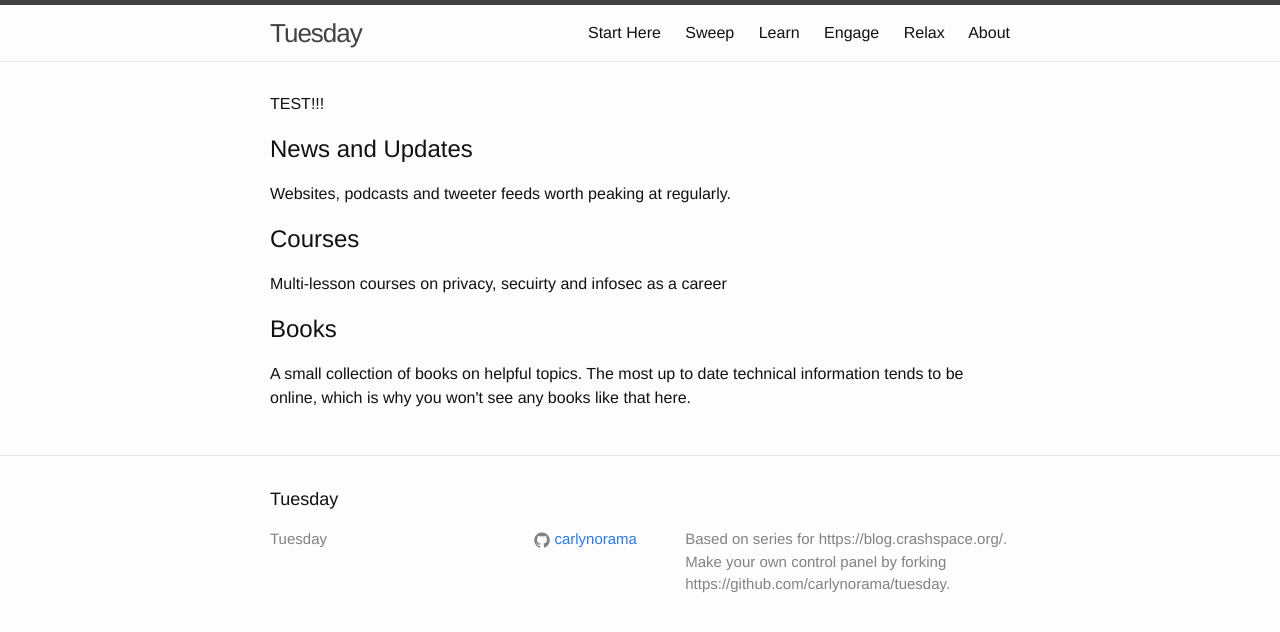
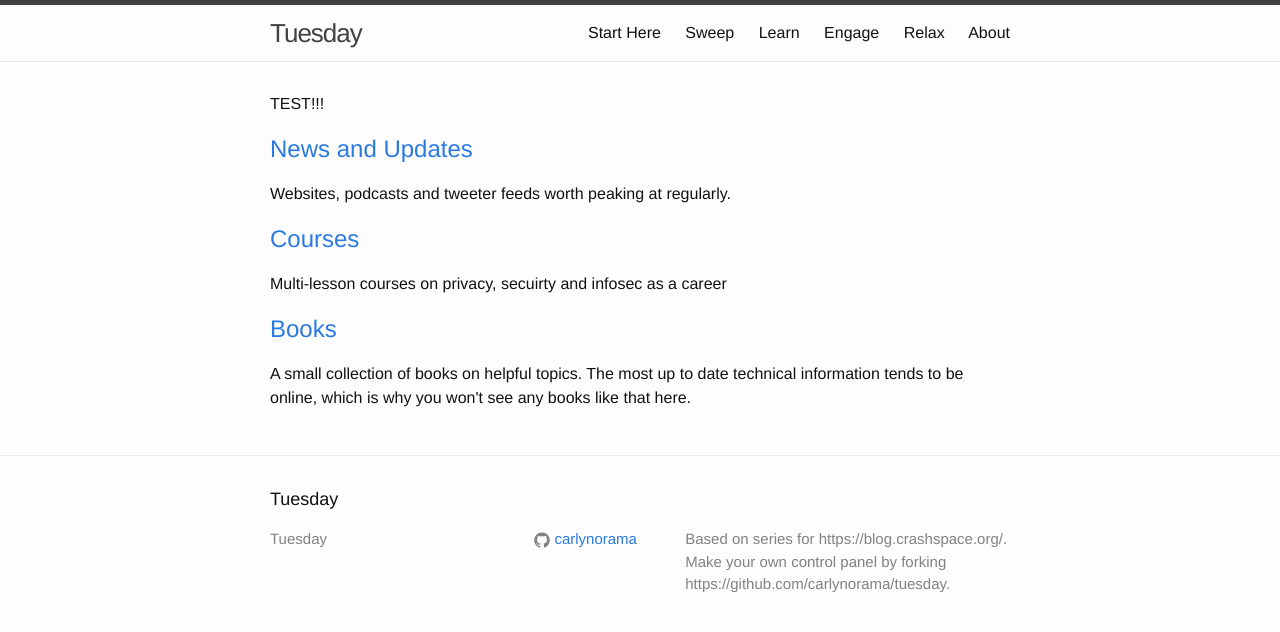
Before and after one commit to CRASHSpace/tuesday, a Jekyll site: the page built from _learn/index.md, in a window 1280 px wide. Shown: the top 632 px of the page. Built offline with Jekyll 4.4.1, drawn with Linux system fonts in a browser that asks for light colours.

Commit message:
add links
It would help to add links to the pages.

```diff
--- a/_learn/index.md
+++ b/_learn/index.md
@@ -8,7 +8,7 @@ TEST!!!
 
 {% for item in site.learn %}
 {% unless item.navexclude == true %}
-  <h2>{{ item.title }}</h2>
+  <h2><a href="{{ item.url | relative_url }}">{{ item.title }}</a></h2>
   <p>{{ item.description }}</p>
 {% endunless %}
 {% endfor %}
```
